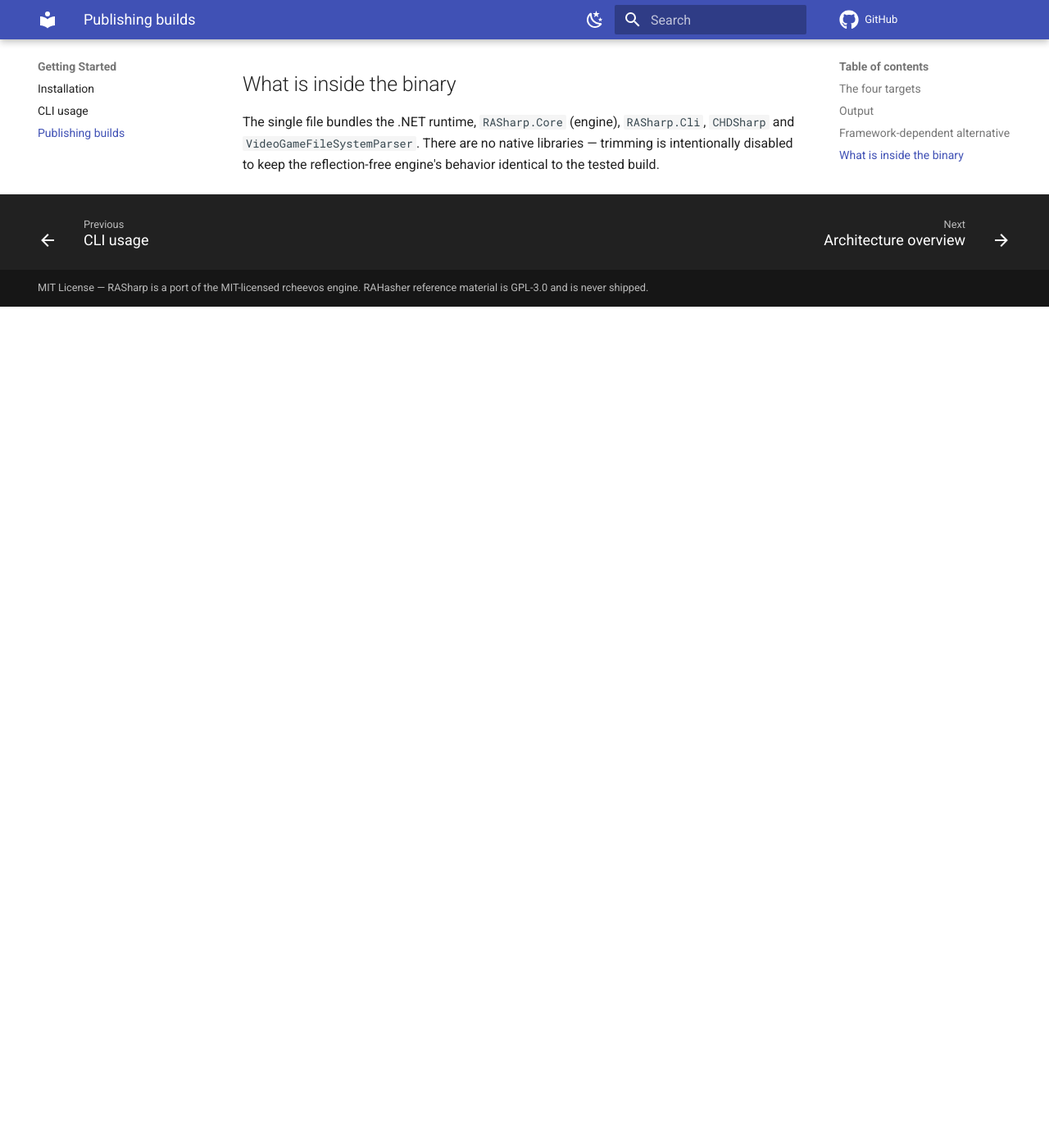
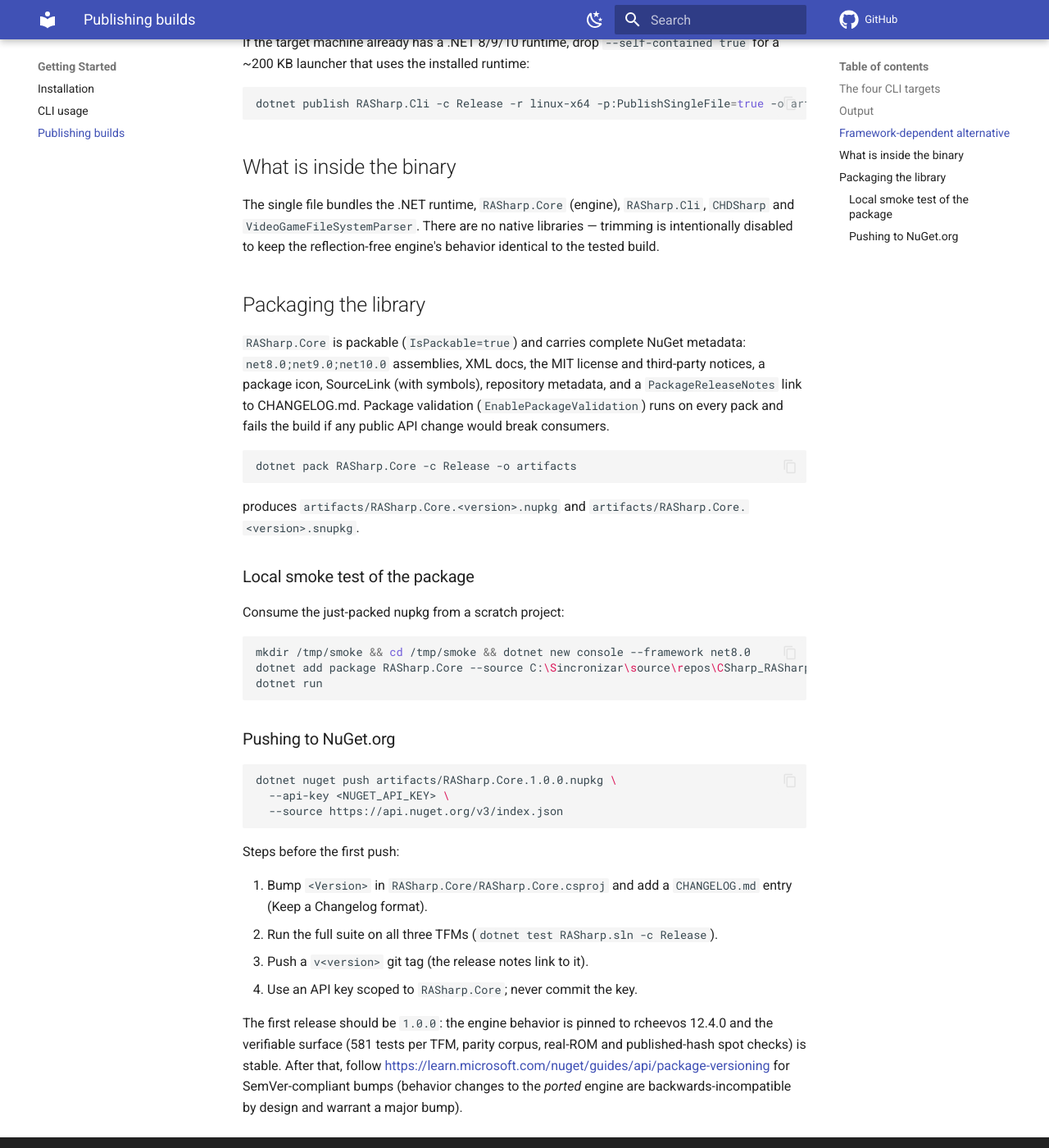
Before and after one commit to purelogiccode/RASharp, an MkDocs documentation site: the page built from docs/getting-started/publishing.md, in a window 1280 px wide and 1400 px high, scrolled down 1372 px. Shown: the whole window at 82% size. Built offline with MkDocs 1.6.1 and Material for MkDocs 9.7.7, drawn with Linux system fonts in a browser that asks for light colours; comment, search, counter and statistics services are not loaded; before the commit the page ends 1746 px from its top, so only the background shows below that; some of the changed text lies outside the part shown.

````diff
--- a/docs/getting-started/publishing.md
+++ b/docs/getting-started/publishing.md
@@ -1,11 +1,15 @@
 # Publishing builds
 
-RASharp publishes **self-contained single-file executables** — no .NET
-runtime needs to be installed on the target machine. The same portable
-`net10.0` codebase produces binaries for Windows x64/arm64 and Linux
-x64/arm64.
+RASharp ships two artifacts:
 
-## The four targets
+1. **The `RASharp.Core` NuGet library** (net8.0;net9.0;net10.0) — for
+   consumers; see [Packaging the NuGet library](#packaging-the-nuget-library).
+2. **Self-contained single-file CLI executables** — no .NET runtime needs to
+   be installed on the target machine. The same multi-targeted
+   (`net8.0`/`net9.0`/`net10.0`) codebase produces binaries for Windows
+   x64/arm64 and Linux x64/arm64.
+
+## The four CLI targets
 
 ```bash
 dotnet publish RASharp.Cli -c Release -r win-x64     --self-contained true -p:PublishSingleFile=true -o artifacts/win-x64
@@ -43,7 +47,7 @@ done
 
 ## Framework-dependent alternative
 
-If the target machine already has the .NET 10 runtime, drop
+If the target machine already has a .NET 8/9/10 runtime, drop
 `--self-contained true` for a ~200 KB launcher that uses the installed
 runtime:
 
@@ -57,3 +61,52 @@ The single file bundles the .NET runtime, `RASharp.Core` (engine),
 `RASharp.Cli`, `CHDSharp` and `VideoGameFileSystemParser`. There are no
 native libraries — trimming is intentionally disabled to keep the
 reflection-free engine's behavior identical to the tested build.
+
+## Packaging the library
+
+`RASharp.Core` is packable (`IsPackable=true`) and carries complete NuGet
+metadata: `net8.0;net9.0;net10.0` assemblies, XML docs, the MIT license and
+third-party notices, a package icon, SourceLink (with symbols), repository
+metadata, and a `PackageReleaseNotes` link to CHANGELOG.md. Package
+validation (`EnablePackageValidation`) runs on every pack and fails the
+build if any public API change would break consumers.
+
+```bash
+dotnet pack RASharp.Core -c Release -o artifacts
+```
+
+produces `artifacts/RASharp.Core.<version>.nupkg` and
+`artifacts/RASharp.Core.<version>.snupkg`.
+
+### Local smoke test of the package
+
+Consume the just-packed nupkg from a scratch project:
+
+```bash
+mkdir /tmp/smoke && cd /tmp/smoke && dotnet new console --framework net8.0
+dotnet add package RASharp.Core --source C:\Sincronizar\source\repos\CSharp_RASharp\artifacts
+dotnet run
+```
+
+### Pushing to NuGet.org
+
+```bash
+dotnet nuget push artifacts/RASharp.Core.1.0.0.nupkg \
+  --api-key <NUGET_API_KEY> \
+  --source https://api.nuget.org/v3/index.json
+```
+
+Steps before the first push:
+
+1. Bump `<Version>` in `RASharp.Core/RASharp.Core.csproj` and add a
+   `CHANGELOG.md` entry (Keep a Changelog format).
+2. Run the full suite on all three TFMs (`dotnet test RASharp.sln -c Release`).
+3. Push a `v<version>` git tag (the release notes link to it).
+4. Use an API key scoped to `RASharp.Core`; never commit the key.
+
+The first release should be `1.0.0`: the engine behavior is pinned to
+rcheevos 12.4.0 and the verifiable surface (581 tests per TFM, parity
+corpus, real-ROM and published-hash spot checks) is stable. After that,
+follow <https://learn.microsoft.com/nuget/guides/api/package-versioning>
+for SemVer-compliant bumps (behavior changes to the *ported* engine are
+backwards-incompatible by design and warrant a major bump).
````
Also changed, not shown: other parts of docs/getting-started/publishing.md (+4 -4 lines), CHANGELOG.md (added, +42 -0 lines), README.md (+139 -183 lines), docs/getting-started/installation.md (+13 -8 lines), docs/index.md (+6 -4 lines), docs/reference/parity-evidence.md (+1 -1 lines), assets/icon.png (added), 11 other files.
